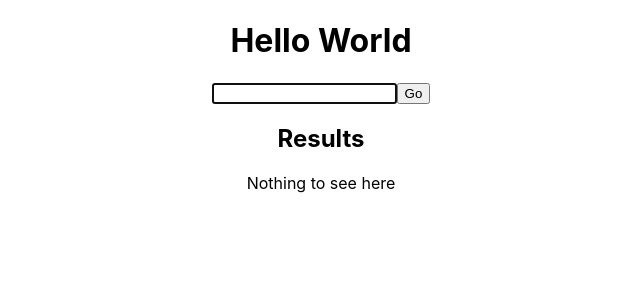
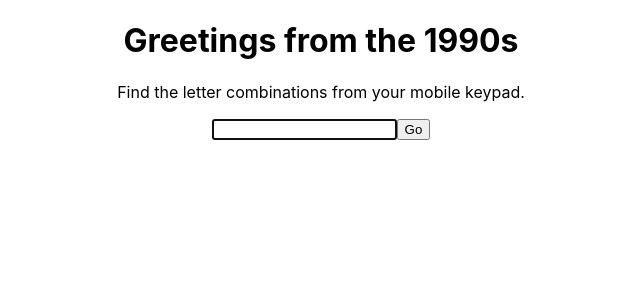
Before and after one commit to jwbackhouse/phoneword, a React (Create React App) app in the folder client/: page / in a window 1280 px wide. Shown: the top 300 px of the page, without its empty margins (319-959 px from the left). Built offline with nearby package versions, Linux system fonts and the light colour scheme.

Commit message:
Improve conditional rendering in Results.

```diff
--- a/client/src/components/Converter.js
+++ b/client/src/components/Converter.js
@@ -1,4 +1,4 @@
-import React from 'react';
+import React, { useState } from 'react';
 import { connect } from 'react-redux';
 import axios from 'axios';
 import setWords from '../actions/words.js';
@@ -6,17 +6,28 @@ import InputForm from './InputForm.js';
 import Results from './Results.js';
 
 const Converter = ({ setWords, words }) => {
+  const [errorMsg, setErrorMsg] = useState('');
+
   const getResult = query => {
     axios.post('/convert', { input: query })
-      .then(res => setWords(res.data))
+      .then(res => {
+        if (res.data.length === 0) {
+          setErrorMsg('Nothing to see here');
+          setWords([]);
+        } else {
+          setWords(res.data);
+          setErrorMsg('');
+        }
+      })
       .catch(err => console.log(err));
   };
 
   return (
-    <div>
-      <h1>Hello World</h1>
+    <div className='Converter'>
+      <h1>Greetings from the 1990s</h1>
+      <p className='subtitle'>Find the letter combinations from your mobile keypad.</p>
       <InputForm getResult={ getResult }/>
-      <Results results={ words }/>
+      { <Results errorMsg={ errorMsg } results={ words }/> }
     </div>
   );
 };
--- a/client/src/components/Results.js
+++ b/client/src/components/Results.js
@@ -1,18 +1,15 @@
 import React from 'react';
 
-const Results = ({ results }) => {
-  return (
-    <div>
-      <h2>Results</h2>
-      { results && results.data.length > 0 ?
-        ( results.data.map(res => {
-          return (<p>{ res }</p>);
-        }))
-        :
-        ( <p>Nothing to see here</p> )
-      }
-   </div>
-  );
-};
+const Results = ({ errorMsg, results }) => (
+  <div>
+    { (!errorMsg && results.data.length > 0) && <h4>Here are your letter combinations</h4> }
+
+    { errorMsg && <p className='error'>{ errorMsg }</p> }
+
+    { results.data.map(res => {
+        return (<p>{ res }</p>);
+    })}
+ </div>
+);
 
 export default Results;
```
